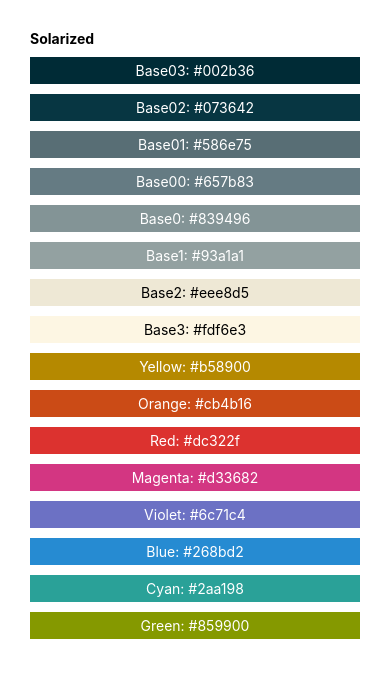
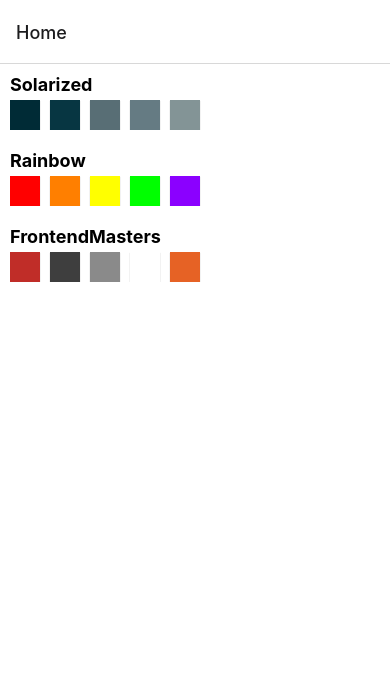
Before and after one commit to RobCharlet/react-native-first, a React Native app: screen /Home in a window 390 px wide. Shown: the top 678 px of the page. Built offline with nearby package versions, Linux system fonts and the light colour scheme.

Commit message:
Create a navigation and a color palette preview component

```diff
--- a/App.js
+++ b/App.js
@@ -1,55 +1,24 @@
 import React from 'react';
-import { View, Text, SafeAreaView, StyleSheet, FlatList } from 'react-native';
-import ColorBox from './components/ColorBox';
+import { NavigationContainer } from '@react-navigation/native';
+import { createStackNavigator } from '@react-navigation/stack';
+import Home from './screens/Home';
+import ColorPalette from './screens/ColorPalette';
 
-const COLORS = [
-  { colorName: 'Base03', hexCode: '#002b36' },
-  //{ colorName: 'Base03', hexCode: '#002b36', key='1' },
-  { colorName: 'Base02', hexCode: '#073642' },
-  { colorName: 'Base01', hexCode: '#586e75' },
-  { colorName: 'Base00', hexCode: '#657b83' },
-  { colorName: 'Base0', hexCode: '#839496' },
-  { colorName: 'Base1', hexCode: '#93a1a1' },
-  { colorName: 'Base2', hexCode: '#eee8d5' },
-  { colorName: 'Base3', hexCode: '#fdf6e3' },
-  { colorName: 'Yellow', hexCode: '#b58900' },
-  { colorName: 'Orange', hexCode: '#cb4b16' },
-  { colorName: 'Red', hexCode: '#dc322f' },
-  { colorName: 'Magenta', hexCode: '#d33682' },
-  { colorName: 'Violet', hexCode: '#6c71c4' },
-  { colorName: 'Blue', hexCode: '#268bd2' },
-  { colorName: 'Cyan', hexCode: '#2aa198' },
-  { colorName: 'Green', hexCode: '#859900' },
-];
+const Stack = createStackNavigator();
 
 const App = () => {
   return (
-    <SafeAreaView>
-      <FlatList
-        style={[Styles.container]}
-        data={COLORS}
-        // Si la data contient une clé unique (avec le label "key"), pas besoin de keyExtractor
-        keyExtractor={(item) => item.hexCode}
-        // On doit destructurer l'objet item car il renvoie aussi l'id
-        renderItem={({ item }) => (
-          <ColorBox colorName={item.colorName} hexCode={item.hexCode} />
-        )}
-        ListHeaderComponent={<Text style={Styles.title}>Solarized</Text>}
-      />
-    </SafeAreaView>
+    <NavigationContainer>
+      <Stack.Navigator>
+        <Stack.Screen name="Home" component={Home} />
+        <Stack.Screen
+          name="ColorPalette"
+          component={ColorPalette}
+          options={({ route }) => ({ title: route.params.paletteName })}
+        />
+      </Stack.Navigator>
+    </NavigationContainer>
   );
 };
 
-const Styles = StyleSheet.create({
-  title: {
-    fontWeight: 'bold',
-    marginTop: 20,
-    marginBottom: 10,
-  },
-  container: {
-    paddingVertical: 10,
-    paddingHorizontal: 30,
-  },
-});
-
 export default App;
--- a/components/ColorBox.js
+++ b/components/ColorBox.js
@@ -24,6 +24,12 @@
     justifyContent: 'center',
     paddingVertical: 5,
     marginBottom: 10,
+    shadowColor: '#000',
+    shadowOffset: { width: 0, height: 1 },
+    shadowOpacity: 0.3,
+    shadowRadius: 1,
+    // Pas d'ombre sur android (material design)
+    elevation: 10,
   },
 });
 
--- /dev/null
+++ b/components/PalettePreview.js
@@ -0,0 +1,53 @@
+import React from 'react';
+import {
+  TouchableOpacity,
+  Text,
+  StyleSheet,
+  FlatList,
+  View,
+} from 'react-native';
+
+const PalettePreview = ({ handlePress, colorPalette }) => {
+  const { paletteName, colors } = colorPalette;
+  return (
+    <TouchableOpacity onPress={handlePress}>
+      <Text style={styles.text}>{paletteName}</Text>
+      <FlatList
+        style={styles.list}
+        horizontal={true}
+        data={colors.slice(0, 5)}
+        keyExtractor={(item) => {
+          item.colorName;
+        }}
+        renderItem={({ item }) => (
+          <View style={[{ backgroundColor: item.hexCode }, styles.box]} />
+        )}
+      />
+    </TouchableOpacity>
+  );
+};
+
+const styles = StyleSheet.create({
+  text: {
+    fontWeight: 'bold',
+    fontSize: 18,
+    marginBottom: 5,
+  },
+  box: {
+    height: 30,
+    width: 30,
+    marginRight: 10,
+    shadowColor: '#000',
+    shadowOffset: { width: 0, height: 1 },
+    shadowOpacity: 0.3,
+    shadowRadius: 1,
+    // Pas d'ombre sur android (material design)
+    elevation: 10,
+  },
+  list: {
+    marginBottom: 20,
+    flexDirection: 'row',
+  },
+});
+
+export default PalettePreview;
--- /dev/null
+++ b/screens/ColorPalette.js
@@ -0,0 +1,34 @@
+import React from 'react';
+import { StyleSheet, FlatList } from 'react-native';
+import ColorBox from '../components/ColorBox';
+
+const ColorPalette = ({ route }) => {
+  const { colors } = route.params;
+  return (
+    <FlatList
+      style={[Styles.container]}
+      data={colors}
+      // Si la data contient une clé unique (avec le label "key"), pas besoin de keyExtractor
+      keyExtractor={(item) => item.hexCode}
+      // On doit destructurer l'objet item car il renvoie aussi l'id
+      renderItem={({ item }) => (
+        <ColorBox colorName={item.colorName} hexCode={item.hexCode} />
+      )}
+    />
+  );
+};
+
+const Styles = StyleSheet.create({
+  title: {
+    fontWeight: 'bold',
+    marginTop: 20,
+    marginBottom: 10,
+  },
+  container: {
+    paddingVertical: 10,
+    paddingHorizontal: 30,
+    backgroundColor: 'white',
+  },
+});
+
+export default ColorPalette;
--- /dev/null
+++ b/screens/Home.js
@@ -0,0 +1,78 @@
+import React from 'react';
+import { FlatList, StyleSheet } from 'react-native';
+import PalettePreview from '../components/PalettePreview';
+
+const Home = ({ navigation }) => {
+  const SOLARIZED = [
+    { colorName: 'Base03', hexCode: '#002b36' },
+    //{ colorName: 'Base03', hexCode: '#002b36', key='1' },
+    { colorName: 'Base02', hexCode: '#073642' },
+    { colorName: 'Base01', hexCode: '#586e75' },
+    { colorName: 'Base00', hexCode: '#657b83' },
+    { colorName: 'Base0', hexCode: '#839496' },
+    { colorName: 'Base1', hexCode: '#93a1a1' },
+    { colorName: 'Base2', hexCode: '#eee8d5' },
+    { colorName: 'Base3', hexCode: '#fdf6e3' },
+    { colorName: 'Yellow', hexCode: '#b58900' },
+    { colorName: 'Orange', hexCode: '#cb4b16' },
+    { colorName: 'Red', hexCode: '#dc322f' },
+    { colorName: 'Magenta', hexCode: '#d33682' },
+    { colorName: 'Violet', hexCode: '#6c71c4' },
+    { colorName: 'Blue', hexCode: '#268bd2' },
+    { colorName: 'Cyan', hexCode: '#2aa198' },
+    { colorName: 'Green', hexCode: '#859900' },
+  ];
+
+  const RAINBOW = [
+    { colorName: 'Red', hexCode: '#FF0000' },
+    { colorName: 'Orange', hexCode: '#FF7F00' },
+    { colorName: 'Yellow', hexCode: '#FFFF00' },
+    { colorName: 'Green', hexCode: '#00FF00' },
+    { colorName: 'Violet', hexCode: '#8B00FF' },
+  ];
+
+  const FRONTEND_MASTERS = [
+    { colorName: 'Red', hexCode: '#c02d28' },
+    { colorName: 'Black', hexCode: '#3e3e3e' },
+    { colorName: 'Grey', hexCode: '#8a8a8a' },
+    { colorName: 'White', hexCode: '#ffffff' },
+    { colorName: 'Orange', hexCode: '#e66225' },
+  ];
+
+  const COLOR_PALETTES = [
+    { paletteName: 'Solarized', colors: SOLARIZED },
+    { paletteName: 'Rainbow', colors: RAINBOW },
+    { paletteName: 'FrontendMasters', colors: FRONTEND_MASTERS },
+  ];
+
+  return (
+    <FlatList
+      style={styles.list}
+      data={COLOR_PALETTES}
+      keyExtractor={(item) => item.paletteName}
+      renderItem={({ item }) => (
+        <PalettePreview
+          handlePress={() =>
+            // navigation.navigate('ColorPalette', {
+            //   paletteName: item.paletteName,
+            //   colors: item.colors,
+            // })
+            // comme les attributs des objets (paletteName et colors)
+            // ont les mêmes noms on peut directement passer item
+            navigation.navigate('ColorPalette', item)
+          }
+          colorPalette={item}
+        />
+      )}
+    />
+  );
+};
+
+const styles = StyleSheet.create({
+  list: {
+    padding: 10,
+    backgroundColor: 'white',
+  },
+});
+
+export default Home;
```
Also changed, not shown: package.json (+8 -0 lines), 1 other file (tests, documents, lock files or other folders).
